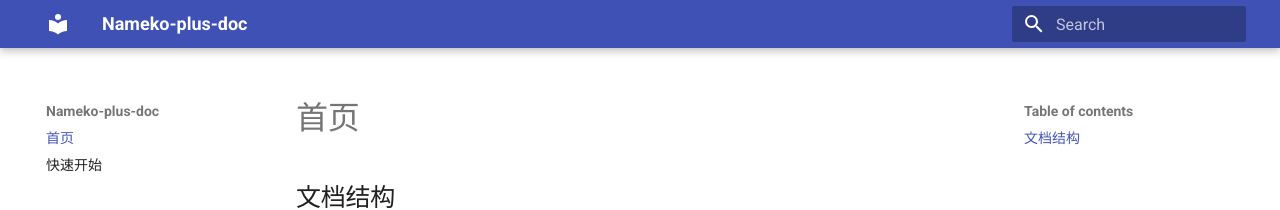
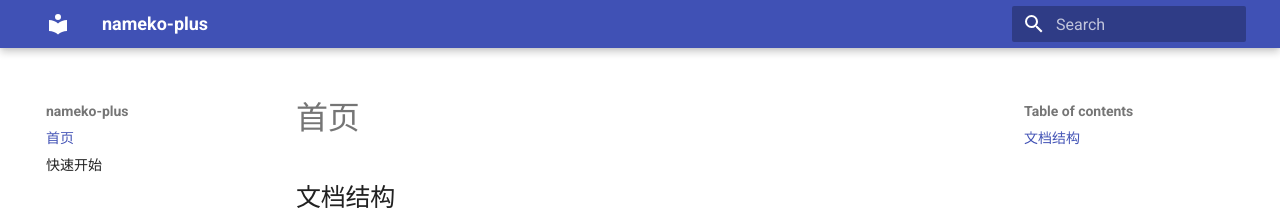
Before and after one commit to Bryanthelol/nameko-plus-doc, an MkDocs documentation site: the page built from docs/index.md, in a window 1280 px wide. Shown: the top 210 px of the page. Built offline with MkDocs 1.6.1 and Material for MkDocs 9.7.7, drawn with Linux system fonts in a browser that asks for light colours.

Commit message:
update readme and mkdoc config

```diff
--- a/mkdocs.yml
+++ b/mkdocs.yml
@@ -1,5 +1,5 @@
 # yaml-language-server: $schema=https://squidfunk.github.io/mkdocs-material/schema.json
 
-site_name: Nameko-plus-doc
+site_name: nameko-plus
 theme:
   name: material
```
Also changed, not shown: README.md (+1 -1 lines).
